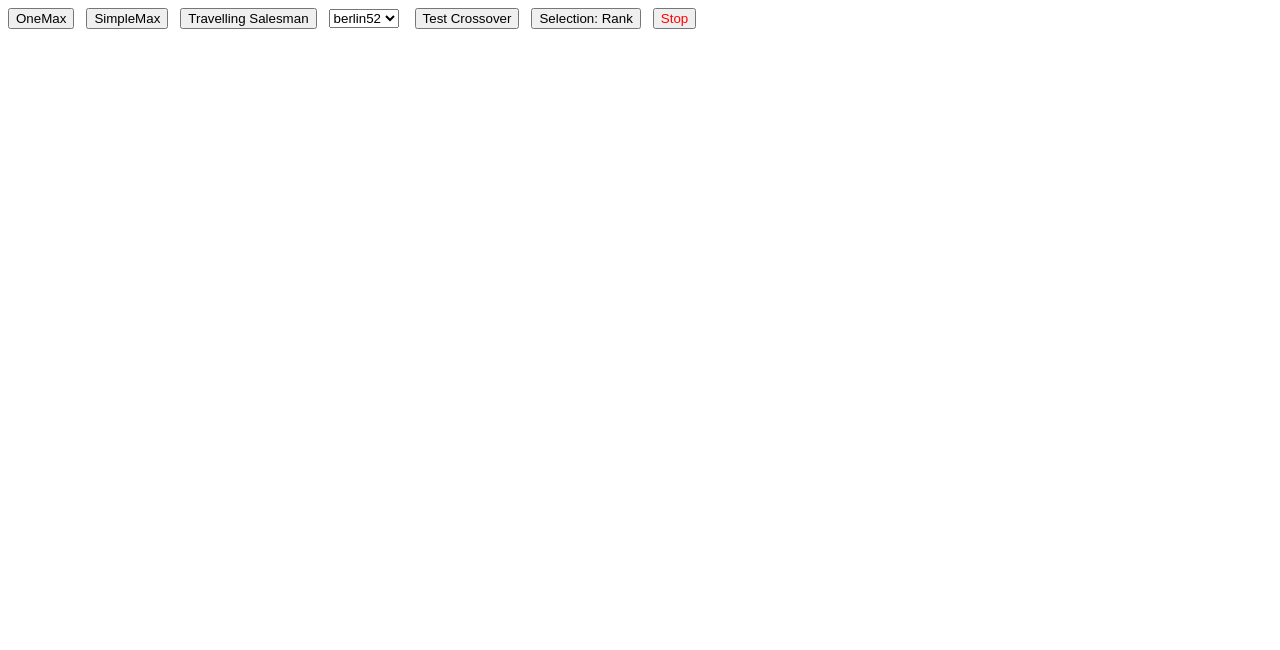
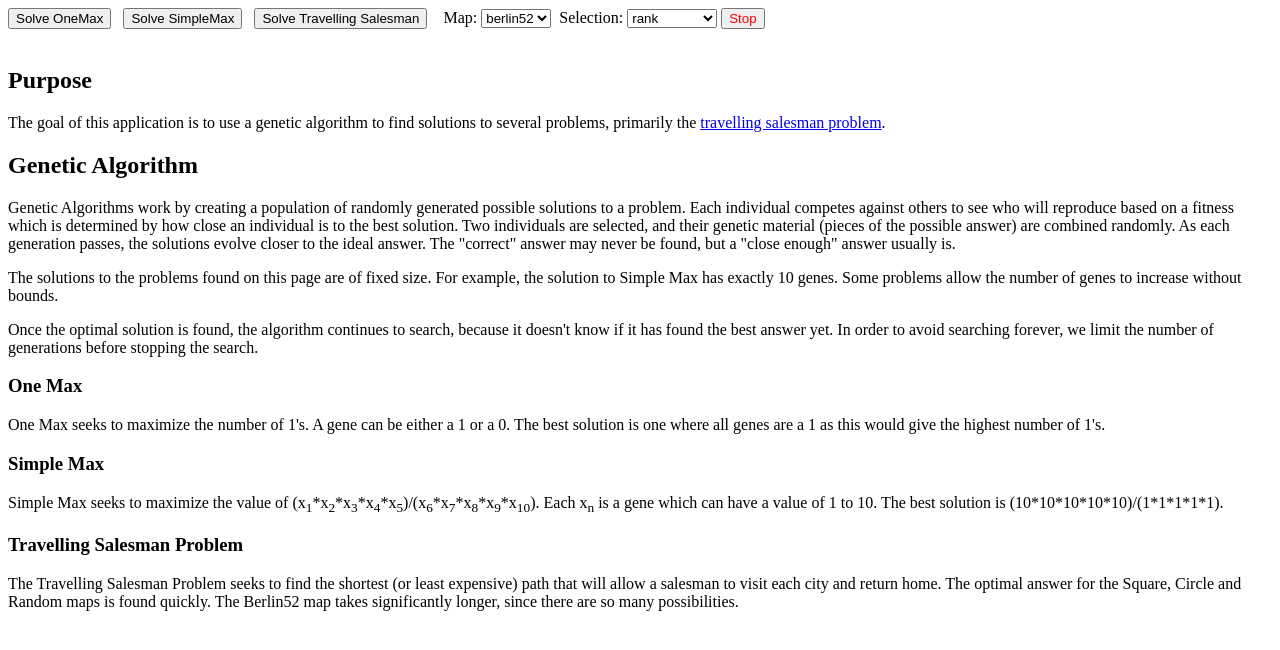
Before and after one commit to louisbourque/Genetic-Algorithm-TSP, a plain HTML site: page index.html in a window 1280 px wide. Drawn offline with Linux system fonts and the light colour scheme.

Commit message:
added explanations

```diff
--- a/ga.js
+++ b/ga.js
@@ -80,6 +80,7 @@ function iterGA(){
 	//report best so far
 	var message = new Object();
 	message.act = "generation";
+	message.gen = gen;
 	message.data = population[population.length-1];
 	postMessage(JSON.stringify(message));
 
--- a/index.html
+++ b/index.html
@@ -9,23 +9,41 @@ COMP 4107 Assignment 1
 </head>
 <body>
 
-<input type="button" value="OneMax" onclick="one_max_init();">&nbsp;&nbsp;
-<input type="button" value="SimpleMax" onclick="simple_max_init();">&nbsp;&nbsp;
-<input type="button" value="Travelling Salesman" onclick="tsp_init();">&nbsp;&nbsp;
+<input type="button" value="Solve OneMax" onclick="one_max_init();">&nbsp;&nbsp;
+<input type="button" value="Solve SimpleMax" onclick="simple_max_init();">&nbsp;&nbsp;
+<input type="button" value="Solve Travelling Salesman" onclick="tsp_init();">&nbsp;&nbsp;
+<label>&nbsp;Map:
 <select id="tsp_map">
 <option>berlin52</option>
 <option>square</option>
 <option>circle</option>
 <option>random</option>
 </select>
-&nbsp;&nbsp;
-<input type="button" value="Test Crossover" onclick="test_crossover();">&nbsp;&nbsp;
-<input type="button" id="selection_toggle" value="Selection: Rank" onclick="selection_toggle();">&nbsp;&nbsp;
+</label>
+<label>&nbsp;Selection:
+<select id="selection">
+<option>rank</option>
+<option>tournament</option>
+</select>
+</label>
 <input type="button" style="color:red;" value="Stop" onclick="stop();">&nbsp;&nbsp;
+
 <br>
 <div id="result"></div>
-<canvas id="canvas" width="900" height="600"></canvas>
+<canvas id="canvas" width="900" height="600" style="display:none;"></canvas>
 <br>
+<h2>Purpose</h2>
+<p>The goal of this application is to use a genetic algorithm to find solutions to several problems, primarily the <a href='http://en.wikipedia.org/wiki/Travelling_salesman_problem'>travelling salesman problem</a>.</p>
+<h2>Genetic Algorithm</h2>
+<p>Genetic Algorithms work by creating a population of randomly generated possible solutions to a problem. Each individual competes against others to see who will reproduce based on a fitness which is determined by how close an individual is to the best solution. Two individuals are selected, and their genetic material (pieces of the possible answer) are combined randomly. As each generation passes, the solutions evolve closer to the ideal answer. The "correct" answer may never be found, but a "close enough" answer usually is.</p>
+<p>The solutions to the problems found on this page are of fixed size. For example, the solution to Simple Max has exactly 10 genes. Some problems allow the number of genes to increase without bounds. </p>
+<p>Once the optimal solution is found, the algorithm continues to search, because it doesn't know if it has found the best answer yet. In order to avoid searching forever, we limit the number of generations before stopping the search.</p>
+<h3>One Max</h3>
+<p>One Max seeks to maximize the number of 1's. A gene can be either a 1 or a 0. The best solution is one where all genes are a 1 as this would give the highest number of 1's.</p>
+<h3>Simple Max</h3>
+<p>Simple Max seeks to maximize the value of (x<sub>1</sub>*x<sub>2</sub>*x<sub>3</sub>*x<sub>4</sub>*x<sub>5</sub>)/(x<sub>6</sub>*x<sub>7</sub>*x<sub>8</sub>*x<sub>9</sub>*x<sub>10</sub>). Each x<sub>n</sub> is a gene which can have a value of 1 to 10. The best solution is (10*10*10*10*10)/(1*1*1*1*1). </p>
+<h3>Travelling Salesman Problem</h3>
+<p>The Travelling Salesman Problem seeks to find the shortest (or least expensive) path that will allow a salesman to visit each city and return home. The optimal answer for the Square, Circle and Random maps is found quickly. The Berlin52 map takes significantly longer, since there are so many possibilities.</p>
 
 
 <script type="text/javascript">
@@ -55,6 +73,7 @@ function one_max_init(){
 	config.maxGenerations = 35;
 	config.chars = ['0','1'];
 	config.unique_chromosomes = false;
+	config.selection = $('#selection').val();
 	$('#result').empty();
 	$('#canvas').hide();
 
@@ -75,6 +94,7 @@ function simple_max_init(){
 	config.maxGenerations = 35;
 	config.chars = [1,2,3,4,5,6,7,8,9,10];
 	config.unique_chromosomes = false;
+	config.selection = $('#selection').val();
 	$('#result').empty();
 	$('#canvas').hide();
 
@@ -97,6 +117,7 @@ function tsp_init(){
   		config.cities = new Object();
   		config.popSize = 250;
   		config.maxGenerations = 1000;
+  		config.selection = $('#selection').val();
   		var lines=data.split("\n");
   		for(var i=0; i<lines.length; i++) {
   			var parts = lines[i].split(' ');
@@ -132,8 +153,8 @@ function handle_worker_message_onemax(data){
 		console.log(resultObj.data);
 		return false;
 	}
-	if(resultObj.act == "generation"){
-		$('#result').prepend(resultObj.data.chromosome+" ("+resultObj.data.fitness+")<br>");
+	if(resultObj.act == "generation" && resultObj.gen){
+		$('#result').prepend("Best individual of generation "+resultObj.gen+": "+resultObj.data.chromosome+" ("+resultObj.data.fitness+")<br>");
 		return true;
 	}
 	if(resultObj.act == "answer"){
@@ -147,8 +168,8 @@ function handle_worker_message_simplemax(data){
 		console.log(resultObj.data);
 		return false;
 	}
-	if(resultObj.act == "generation"){
-		$('#result').prepend("(" + resultObj.data.chromosome[0] + "*"+ resultObj.data.chromosome[1] + "*"+ resultObj.data.chromosome[2] + "*"+ resultObj.data.chromosome[3] + "*"+ resultObj.data.chromosome[4] + ")/("+ resultObj.data.chromosome[5] + "*"+ resultObj.data.chromosome[6] + "*"+ resultObj.data.chromosome[7] + "*"+ resultObj.data.chromosome[8] + "*"+ resultObj.data.chromosome[9] +") = "+resultObj.data.fitness+"<br>");
+	if(resultObj.act == "generation" && resultObj.gen){
+		$('#result').prepend("Best individual of generation "+resultObj.gen+": (" + resultObj.data.chromosome[0] + "*"+ resultObj.data.chromosome[1] + "*"+ resultObj.data.chromosome[2] + "*"+ resultObj.data.chromosome[3] + "*"+ resultObj.data.chromosome[4] + ")/("+ resultObj.data.chromosome[5] + "*"+ resultObj.data.chromosome[6] + "*"+ resultObj.data.chromosome[7] + "*"+ resultObj.data.chromosome[8] + "*"+ resultObj.data.chromosome[9] +") = "+resultObj.data.fitness+"<br>");
 		return true;
 	}
 	if(resultObj.act == "answer"){
@@ -202,16 +223,6 @@ function draw_tsp(path){
 	ctx.stroke();
 }
 
-function selection_toggle(){
-	if($('#selection_toggle').val() == "Selection: Rank"){
-		config.selection = "tournament";
-		$('#selection_toggle').val("Selection: Tournament");
-	}else{
-		config.selection = "rank";
-		$('#selection_toggle').val("Selection: Rank");
-	}
-}
-
 //pause the game
 function stop(){
 	var message = new Object();
```
